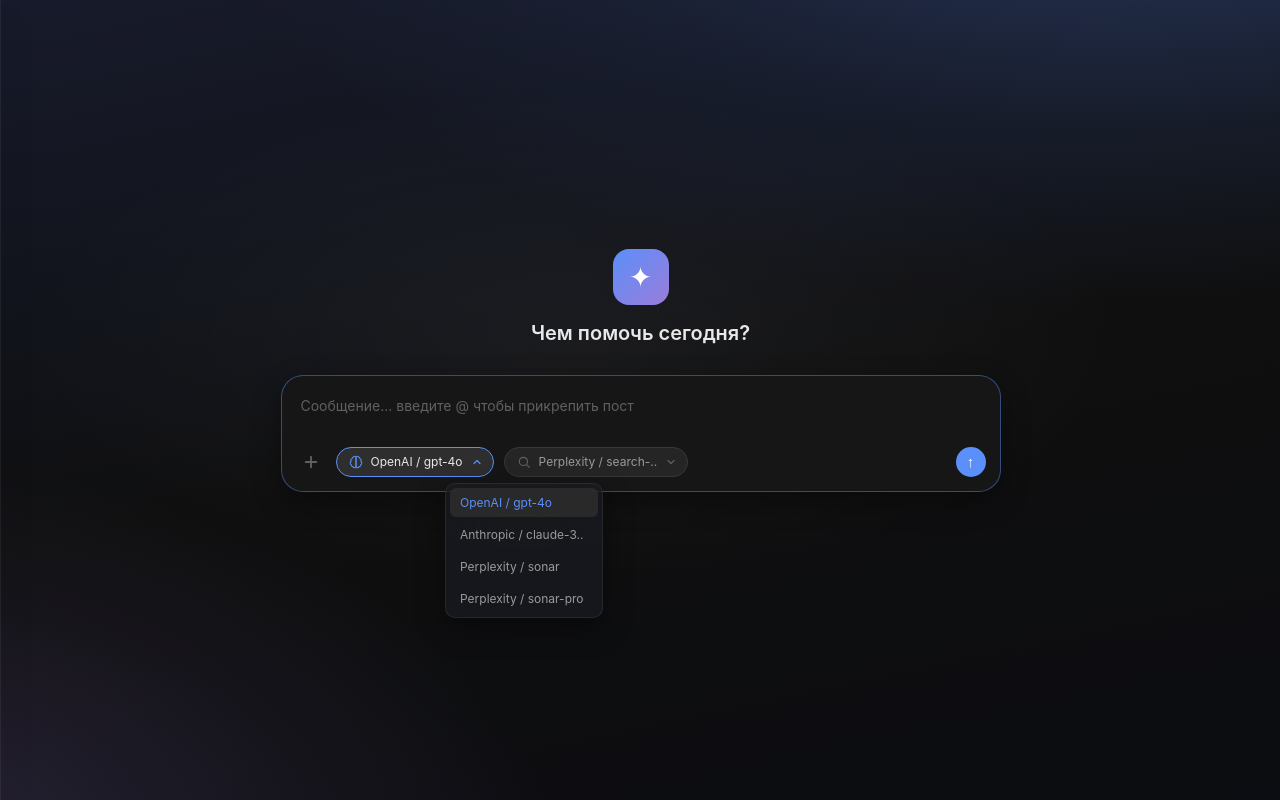
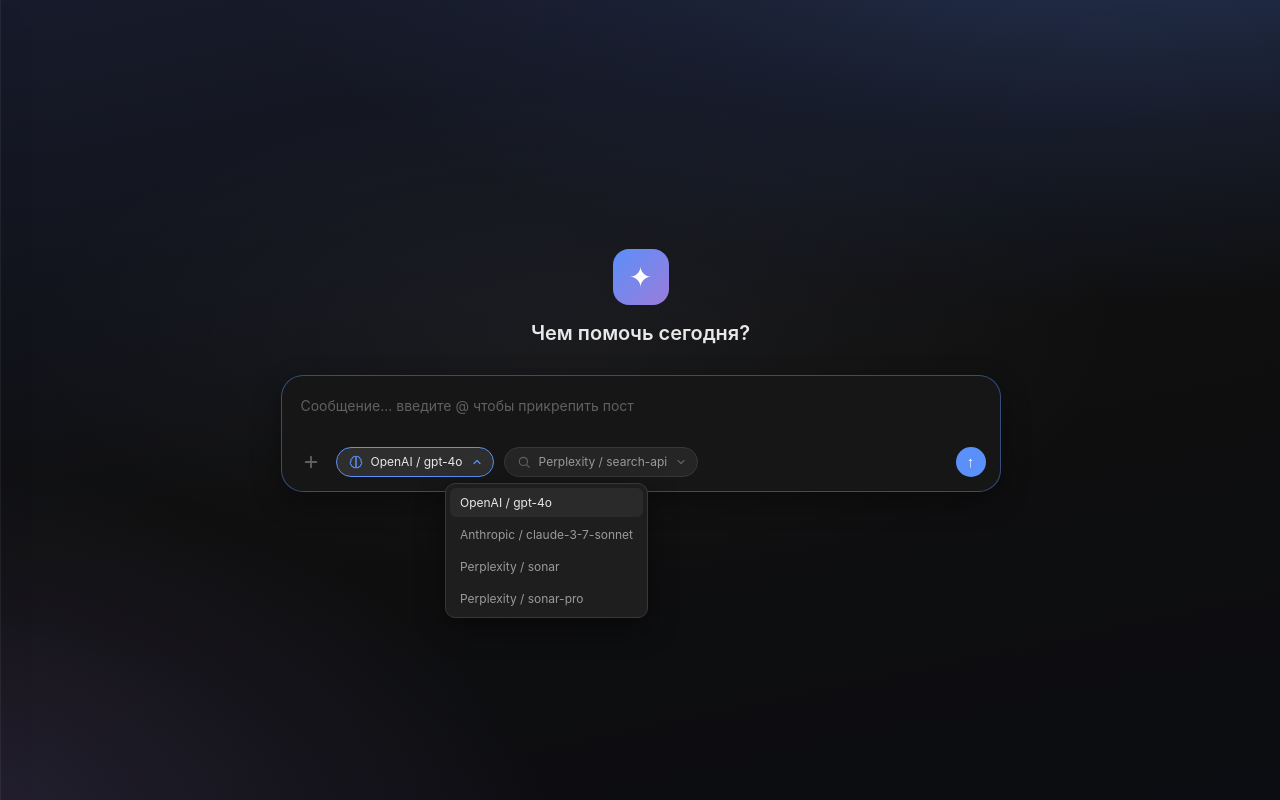
Before and after one commit to saltolist/my, a Next.js app in the folder Docs_TG_Platform/demo/: page / in a window 1280 px wide. Both pictures are taken after a click on the button "OpenAI / gpt-4o". Built offline with nearby package versions, Linux system fonts and the light colour scheme.

Commit message:
Обновлены селекторы в поле ввода чатов

```diff
--- a/Docs_TG_Platform/demo/components/composer/Composer.tsx
+++ b/Docs_TG_Platform/demo/components/composer/Composer.tsx
@@ -15,7 +15,6 @@
   postStatusIcon,
   postStatusLabel,
   postTitle,
-  shortComposerLabel,
   truncate,
 } from "@/lib/helpers";
 import type { ComposerAttachment, ComposerScope, Post } from "@/lib/types";
@@ -557,11 +556,12 @@
               <>
                 <ModelPicker
                   ariaLabel="LLM модель"
+                  className="composer-model-picker"
                   icon={<BrainIcon />}
                   value={target?.llmId || ""}
                   options={llmOptions.map((m) => ({
                     id: m.id,
-                    label: shortComposerLabel(`${m.provider} / ${m.model}`),
+                    label: `${m.provider} / ${m.model}`,
                   }))}
                   onChange={(id) => setComposerLlm(scope, id)}
                   disabled={llmOptions.length === 0}
@@ -570,11 +570,12 @@
                 />
                 <ModelPicker
                   ariaLabel="Web Search модель"
+                  className="composer-model-picker"
                   icon={<SearchIcon />}
                   value={webValue}
                   options={webOptions.map((m) => ({
                     id: m.id,
-                    label: shortComposerLabel(formatWebSearchComposerLabel(m.provider, m.model)),
+                    label: formatWebSearchComposerLabel(m.provider, m.model),
                   }))}
                   onChange={(id) => setComposerWeb(scope, id)}
                   emptyValue=""
--- a/Docs_TG_Platform/demo/components/composer/ModelPicker.tsx
+++ b/Docs_TG_Platform/demo/components/composer/ModelPicker.tsx
@@ -43,6 +43,7 @@
   const [pos, setPos] = useState<Pos | null>(null);
   const btnRef = useRef<HTMLButtonElement>(null);
   const dropdownRef = useRef<HTMLDivElement>(null);
+  const isComposerPicker = className?.includes("composer-model-picker");
 
   const updatePos = () => {
     const btn = btnRef.current;
@@ -127,12 +128,24 @@
         ? createPortal(
             <div
               ref={dropdownRef}
-              className="model-picker-dropdown"
+              className={`model-picker-dropdown${isComposerPicker ? " model-picker-dropdown--composer" : ""}`}
               role="listbox"
               style={
                 pos.mode === "down"
-                  ? { top: pos.top, left: pos.left, minWidth: pos.width }
-                  : { bottom: pos.bottom, left: pos.left, minWidth: pos.width }
+                  ? {
+                      top: pos.top,
+                      left: pos.left,
+                      ...(isComposerPicker
+                        ? { width: "max-content", minWidth: pos.width, maxWidth: "none" }
+                        : { minWidth: pos.width }),
+                    }
+                  : {
+                      bottom: pos.bottom,
+                      left: pos.left,
+                      ...(isComposerPicker
+                        ? { width: "max-content", minWidth: pos.width, maxWidth: "none" }
+                        : { minWidth: pos.width }),
+                    }
               }
             >
               {emptyValue !== undefined && emptyLabel ? (
```
Also changed, not shown: Docs_TG_Platform/demo/app/globals.css.
